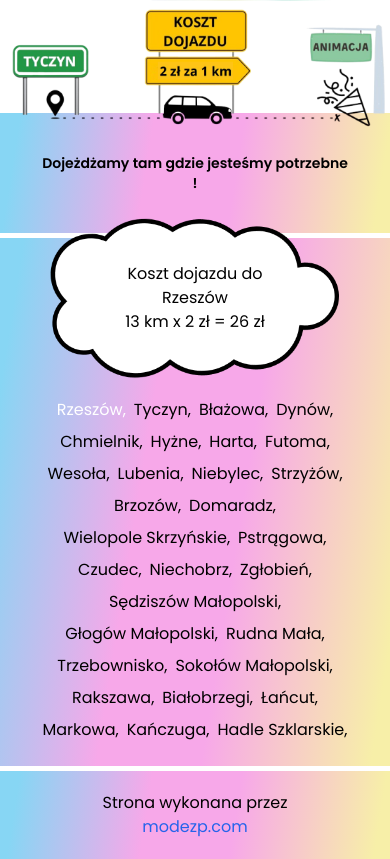
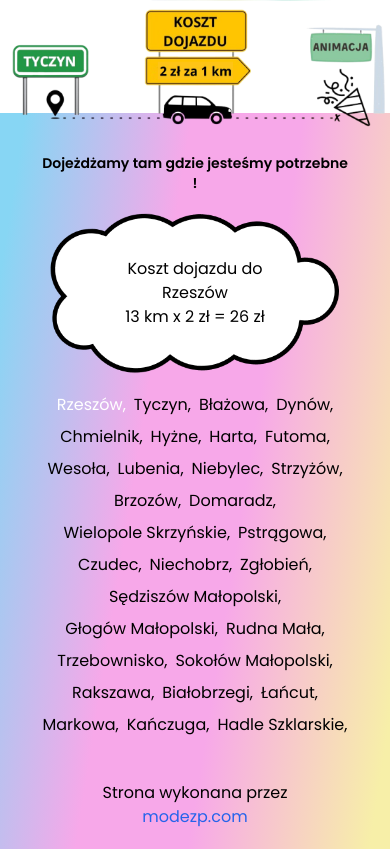
Before and after one commit to Desparion7/Przebieranka, a Next.js app: page / in a window 390 px wide. Shown: the part 5755-6614 px from the top of the page. Built offline with nearby package versions, Linux system fonts and the light colour scheme.

Commit message:
change footer bg

```diff
--- a/src/components/footer.tsx
+++ b/src/components/footer.tsx
@@ -30,15 +30,14 @@ const Footer = () => {
 					className='sm:w-[70%]'
 				/>
 			</div>
+			<div className={`${styles['footer-gradient']}`}>
 				<p
-				className={`relative z-[-2] mt-8 flex justify-center items-center p-10 text-sm sm:text-xl lg:text-2xl text-center font-semibold h-full w-full lg:mt-3 ${styles['footer-gradient']}`}
+					className={`relative  mt-8 flex justify-center items-center p-10 text-sm sm:text-xl lg:text-2xl text-center font-semibold h-full w-full lg:mt-3 `}
 				>
 					Dojeżdżamy tam gdzie jesteśmy potrzebne !
 				</p>
-			<div className='w-full h-[5px] bg-white'></div>
-
 				<div
-				className={`relative mx-auto p-4 ${styles['footer-gradient']} py-6 flex flex-col items-center`}
+					className={`relative mx-auto p-4 py-6 flex flex-col items-center`}
 				>
 					<div className='sm:hidden flex justify-center items-center text-black sm:left-auto top-[-3rem] rounded-2xl z-[2] text-center whitespace-nowrap mb-6'>
 						<Image
@@ -125,9 +124,8 @@ const Footer = () => {
 						))}
 					</div>
 				</div>
-			<div className='w-full h-[5px] bg-white'></div>
 				<div
-				className={`text-center mx-auto p-4 ${styles['footer-gradient']} py-5 flex flex-col sm:flex-row  sm:gap-2 justify-center`}
+					className={`text-center mx-auto p-4 py-5 flex flex-col sm:flex-row  sm:gap-2 justify-center`}
 				>
 					Strona wykonana przez{' '}
 					<a
@@ -139,6 +137,7 @@ const Footer = () => {
 						modezp.com
 					</a>
 				</div>
+			</div>
 		</footer>
 	);
 };
```
Lines whose indentation alone changed are shown as unchanged.
